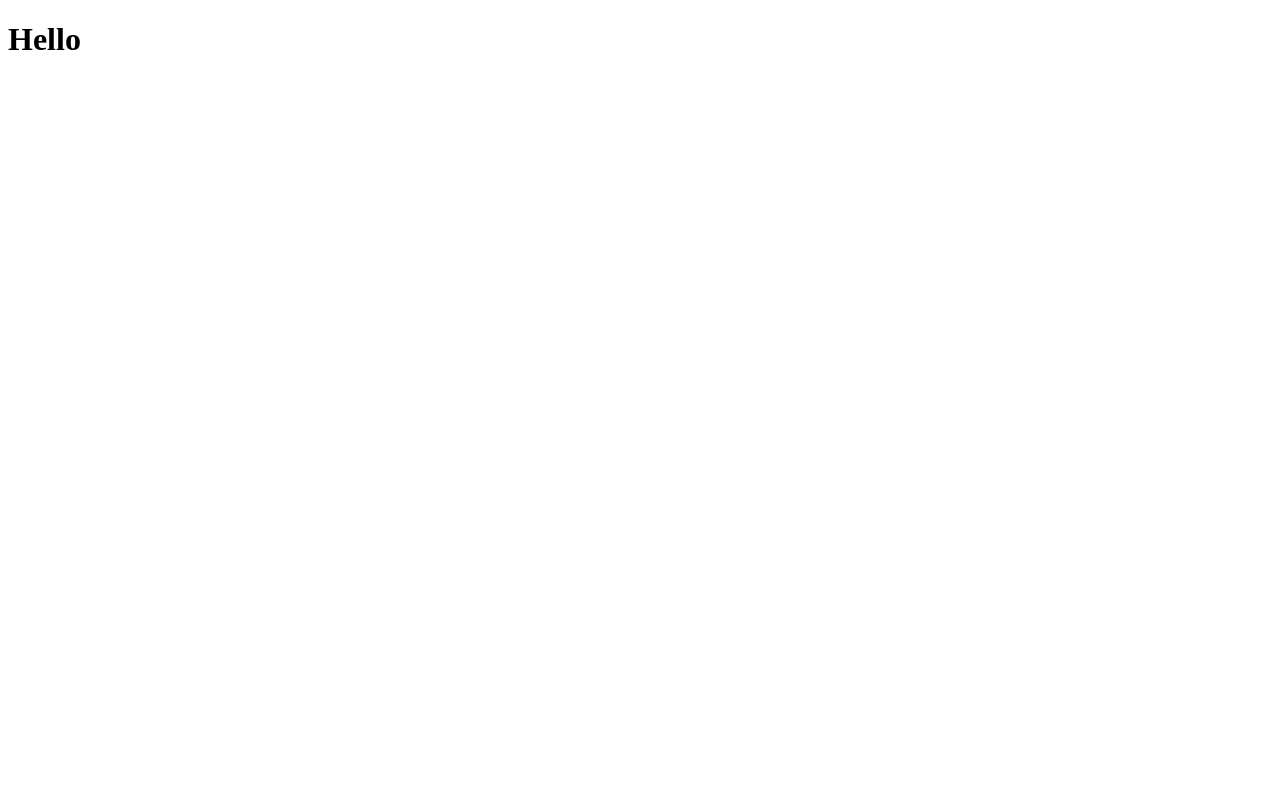
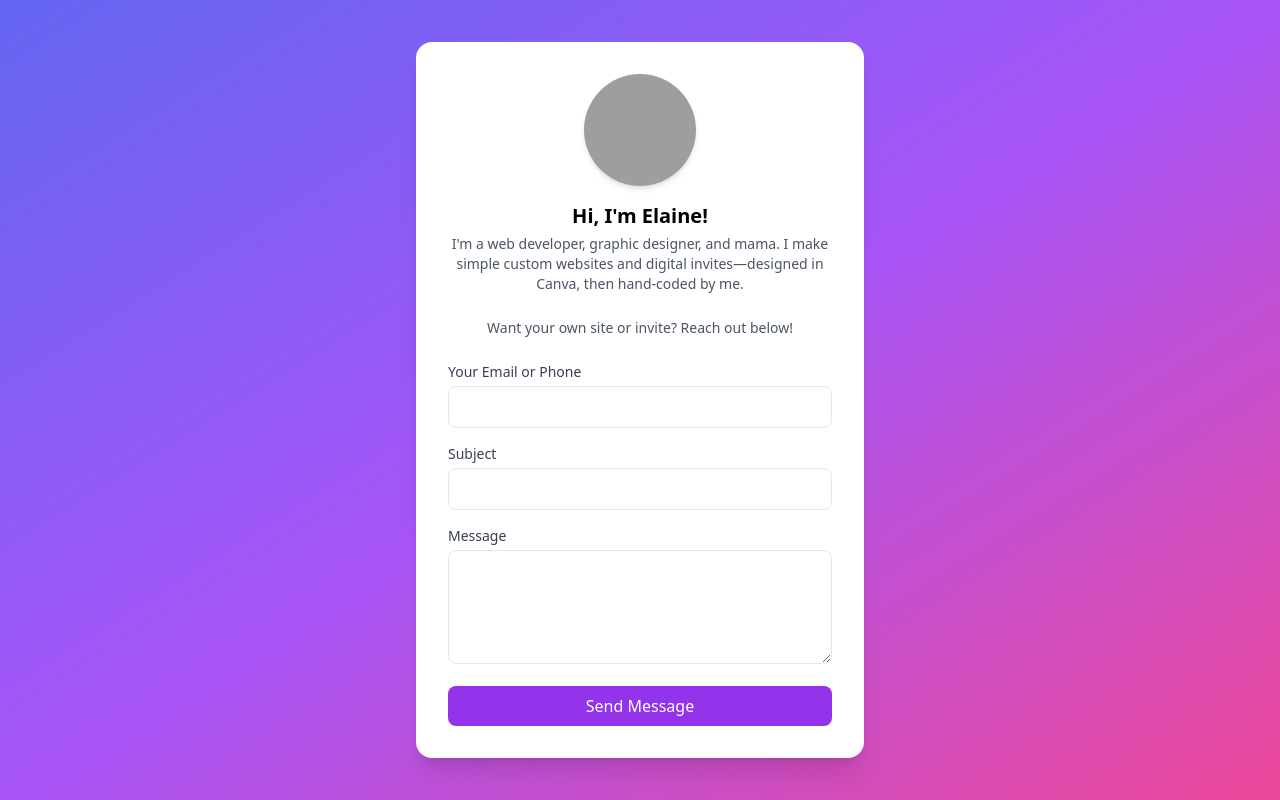
Before and after one commit to digitalinvite/digitalinvite.github.io, a plain HTML site: page index.html in a window 1280 px wide. Drawn offline with nearby package versions, Linux system fonts and the light colour scheme; grey boxes are pictures that could not be loaded.

Commit message:
one pager

```diff
--- a/index.html
+++ b/index.html
@@ -1,11 +1,48 @@
 <!DOCTYPE html>
 <html lang="en">
 <head>
-    <meta charset="UTF-8">
-    <meta name="viewport" content="width=device-width, initial-scale=1.0">
-    <title>Document</title>
+  <meta charset="UTF-8" />
+  <meta name="viewport" content="width=device-width, initial-scale=1.0" />
+  <title>Custom Digital Invites</title>
+  <script src="https://cdn.tailwindcss.com"></script>
 </head>
-<body>
-    <h1>Hello</h1>
+<body class="min-h-screen bg-gradient-to-br from-indigo-500 via-purple-500 to-pink-500 flex items-center justify-center px-4">
+  <div class="bg-white p-8 rounded-2xl shadow-xl w-full max-w-md text-center">
+
+    <!-- Profile Image -->
+    <img
+      src="https://i.ibb.co/yB02Qbpx/IMG-8896.jpg"
+      alt="AI Image of Elaine with pink hair"
+      class="w-28 h-28 mx-auto rounded-full mb-4 shadow-md object-cover"
+    />
+
+    <!-- Description -->
+    <h1 class="text-xl font-semibold mb-1">Hi, I'm Elaine!</h1>
+    <p class="text-gray-600 mb-6 text-sm">I'm a web developer, graphic designer, and mama. I make simple custom websites and digital invites—designed in Canva, then hand-coded by me. </p>
+    <p class="text-gray-600 mb-6 text-sm">Want your own site or invite? Reach out below!</p>
+
+    <!-- Contact Form -->
+    <form action="https://formspree.io/f/xovdbprg" method="POST" class="space-y-4 text-left">
+      <div>
+        <label class="block text-sm font-medium text-gray-700">Your Email or Phone</label>
+        <input type="text" name="contact" required
+          class="w-full mt-1 px-4 py-2 border rounded-lg focus:outline-none focus:ring-2 focus:ring-purple-500" />
+      </div>
+      <div>
+        <label class="block text-sm font-medium text-gray-700">Subject</label>
+        <input type="text" name="subject" required
+          class="w-full mt-1 px-4 py-2 border rounded-lg focus:outline-none focus:ring-2 focus:ring-purple-500" />
+      </div>
+      <div>
+        <label class="block text-sm font-medium text-gray-700">Message</label>
+        <textarea name="message" rows="4" required
+          class="w-full mt-1 px-4 py-2 border rounded-lg focus:outline-none focus:ring-2 focus:ring-purple-500"></textarea>
+      </div>
+      <button type="submit"
+        class="w-full bg-purple-600 text-white py-2 px-4 rounded-lg hover:bg-purple-700 transition">
+        Send Message
+      </button>
+    </form>
+  </div>
 </body>
 </html>
```
